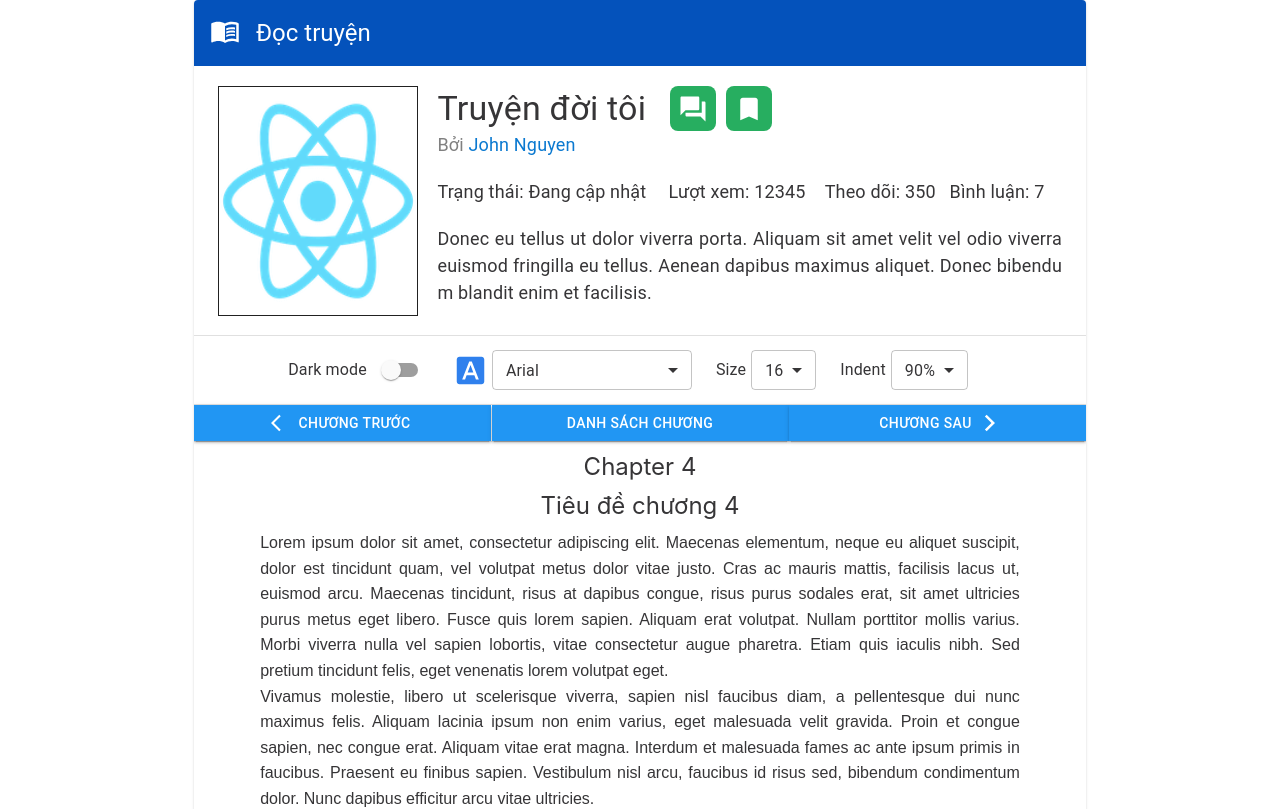
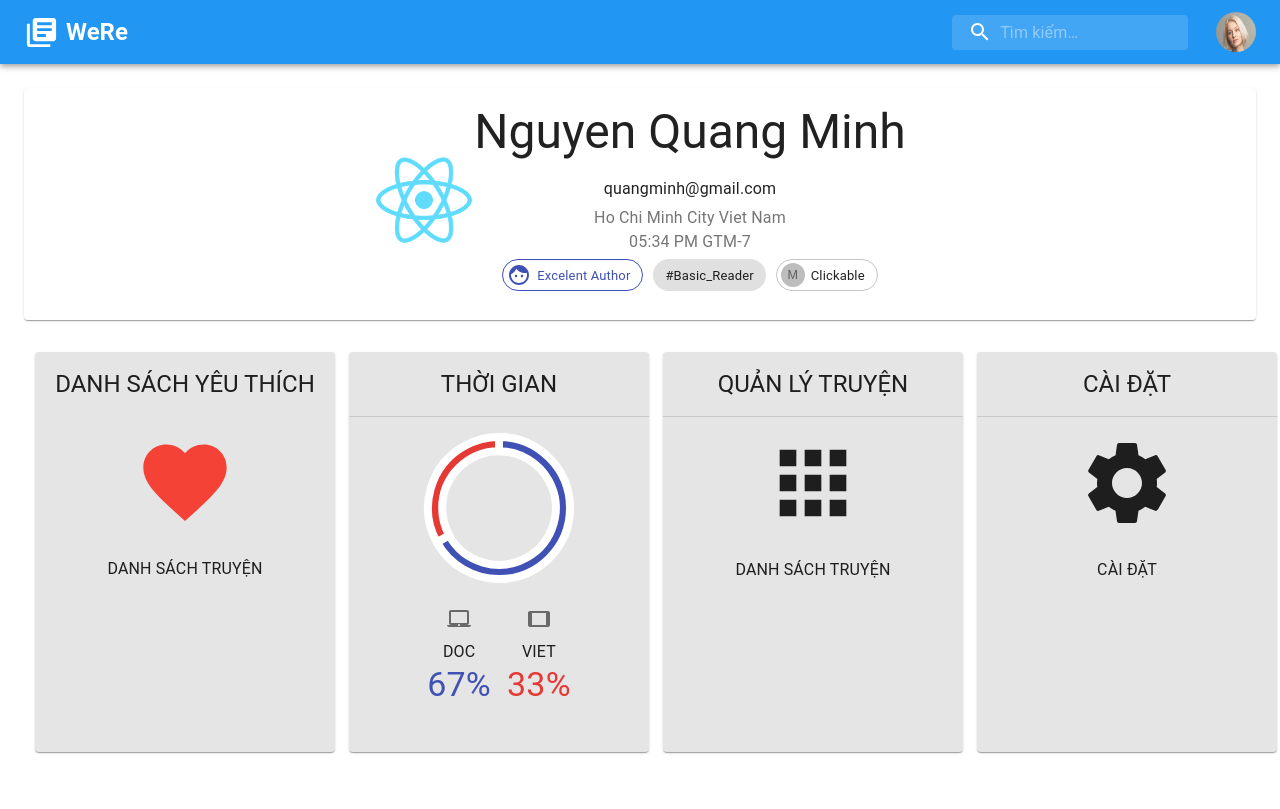
Before and after one commit to hknguyen23/WeReApp, a React (Create React App) app in the folder we-read-app/: page /Profile in a window 1280 px wide. Shown: the top 809 px of the page. Built offline with nearby package versions, Linux system fonts and the light colour scheme.

Commit message:
adđ router
add auto scroll to top when link from another page

```diff
--- a/we-read-app/src/App.js
+++ b/we-read-app/src/App.js
@@ -1,20 +1,73 @@
 import './App.css';
-
+import {
+  BrowserRouter as Router,
+  Switch,
+  Route,
+} from "react-router-dom";
+import NavBar from './components/navBar/navBar';
 import Home from './components/home/home';
 import Uploading from './components/uploading/uploading';
 import Detail from './components/detail/detail';
 import Profile from "./components/profile/profile";
 import Reading from './components/reading/reading';
+import PrivateRoute from './components/PrivateRoute';
+
+const routes = [
+  {
+    path: "/",
+    exact: true,
+    main: () => <Home />
+  },
+  {
+    path: "/Uploading",
+    private: true,
+    main: () => <Uploading />
+  },
+  {
+    path: "/Detail/",
+    private: false,
+    main: () => <Detail />
+  },
+  {
+    path: "/Reading/",
+    main: () => <Reading />
+  },
+  {
+    path: "/Profile",
+    main: () => <Profile />
+  },
+];
 
 function App() {
   return (
-    <div className="App">
-      {/* <Home />
-      <Uploading/>
-      <Detail />
-      <Profile /> */}
-      <Reading/>
-    </div>
+    <Router>
+      <div className="App">
+        <NavBar />
+        <Switch>
+          {routes.map((route, index) => {
+            return (route.private ?
+              <PrivateRoute
+                key={index}
+                path={route.path}
+                exact={route.exact}
+                children={<route.main />}
+              />
+              :
+              <Route
+                key={index}
+                path={route.path}
+                exact={route.exact}
+                children={<route.main />}
+              />
+            )
+          })}
+          <Route path="*">
+            <Home />
+          </Route>
+        </Switch>
+      </div>
+    </Router>
+
   );
 }
 
--- /dev/null
+++ b/we-read-app/src/components/PrivateRoute.js
@@ -0,0 +1,24 @@
+import React from "react";
+import { Route, Redirect } from "react-router-dom";
+
+function PrivateRoute({ children, ...rest }) {
+    return (
+        <Route
+            {...rest}
+            render={({ location }) =>
+                true
+                    ? (children)
+                    : (
+                        <Redirect
+                            to={{
+                                pathname: "/Home",
+                                state: { from: location }
+                            }}
+                        />
+                    )
+            }
+        />
+    );
+}
+
+export default PrivateRoute;
--- a/we-read-app/src/components/detail/detail.js
+++ b/we-read-app/src/components/detail/detail.js
@@ -1,4 +1,4 @@
-import React, { useState } from 'react';
+import React, { useState, useEffect } from 'react';
 import {
   Container,
   makeStyles,
@@ -220,6 +220,10 @@ function Detail() {
   const classes = useStyles();
   const [commentPage, setCommentPage] = useState(1);
 
+  useEffect(() => {
+    window.scrollTo(0, 0);
+  }, [])
+
   const drawStars = (rating) => {
     let stars = [];
     for (let i = 0; i < rating; i++) {
@@ -244,8 +248,10 @@ function Detail() {
     let list = [];
     for (let i = chapters.length - 1; i >= 0; i--) {
       list.push(
-        <Card key={i} style={{ height: '56px', backgroundColor: '#e5e5e5', display: 'flex',
-          alignItems: 'center', marginBottom: '2px'  }}
+        <Card key={i} style={{
+          height: '56px', backgroundColor: '#e5e5e5', display: 'flex',
+          alignItems: 'center', marginBottom: '2px'
+        }}
         >
           <Typography style={{ fontSize: '16px', width: '30%', color: '#0276af', textDecoration: 'underline' }}>
             Chương {chapters[i].ordinal}
@@ -335,8 +341,10 @@ function Detail() {
             <Typography style={{ fontSize: '30px' }}>
               Thể loại:&nbsp;
               {fiction.genres.map(genre =>
-                <Button key={genre.id} className={classes.button} style={{ height: '36px', width: '130px', color: 'white',
-                  backgroundColor: '#2196f3', marginRight: '10px', fontSize: '24px' }}
+              <Button key={genre.id} className={classes.button} style={{
+                height: '36px', width: '150px', color: 'white',
+                backgroundColor: '#2196f3', marginRight: '10px', fontSize: '24px'
+              }}
               >
                 {genre.name}
               </Button>
@@ -346,8 +354,10 @@ function Detail() {
             <Typography style={{ fontSize: '30px' }}>
               Tag(s):&nbsp;
               {fiction.tags.map(tag =>
-                <Button key={tag.id} className={classes.button} style={{ height: '36px', width: '130px', color: 'white',
-                  backgroundColor: '#2196f3', marginRight: '10px', fontSize: '24px' }}
+              <Button key={tag.id} className={classes.button} style={{
+                height: '36px', width: '150px', color: 'white',
+                backgroundColor: '#2196f3', marginRight: '10px', fontSize: '24px'
+              }}
               >
                 {tag.name}
               </Button>
@@ -378,20 +388,26 @@ function Detail() {
             </div>
             <Divider className={classes.divider} style={{ marginBottom: '10px' }}></Divider>
             <div style={{ textAlign: 'center' }}>
-              <Button className={classes.button} style={{ width: '340px', height: '64px',
-                backgroundColor: '#eb5757', fontSize: '30px', fontWeight: 'bold', marginRight: '24px' }}
+              <Button className={classes.button} style={{
+                width: '340px', height: '64px',
+                backgroundColor: '#eb5757', fontSize: '30px', fontWeight: 'bold', marginRight: '24px'
+              }}
               >
                 Đọc ngay
               </Button>
-              <Button className={classes.button} style={{ width: '64px', height: '64px', color: 'white',
-                backgroundColor: '#27ae60', marginRight: '24px' }}
+              <Button className={classes.button} style={{
+                width: '64px', height: '64px', color: 'white',
+                backgroundColor: '#27ae60', marginRight: '24px'
+              }}
               >
-                <QuestionAnswerIcon style={{ width: '48px', height: '48px'}}></QuestionAnswerIcon>
+                <QuestionAnswerIcon style={{ width: '48px', height: '48px' }}></QuestionAnswerIcon>
               </Button>
-              <Button className={classes.button} style={{ width: '64px', height: '64px', color: 'white',
-                backgroundColor: '#27ae60', marginRight: '24px' }}
+              <Button className={classes.button} style={{
+                width: '64px', height: '64px', color: 'white',
+                backgroundColor: '#27ae60', marginRight: '24px'
+              }}
               >
-                <BookmarkIcon style={{ width: '48px', height: '48px'}}></BookmarkIcon>
+                <BookmarkIcon style={{ width: '48px', height: '48px' }}></BookmarkIcon>
               </Button>
             </div>
           </div>
@@ -419,7 +435,7 @@ function Detail() {
           <Divider className={classes.divider} style={{ marginTop: '-3px', marginBottom: '5px' }}></Divider>
           <TextField placeholder="Nhập bình luận..." fullWidth multiline rows={5} rowsMax={5}
             style={{ backgroundColor: '#bbbbbb', marginBottom: '20px' }}
-            inputProps={{ style: { fontSize: '16px' }}} // font size of input text
+            inputProps={{ style: { fontSize: '16px' } }} // font size of input text
           />
           <div>
             {createCommentsList(fiction.comments)}
--- a/we-read-app/src/components/home/home.js
+++ b/we-read-app/src/components/home/home.js
@@ -1,7 +1,6 @@
 import React from 'react';
 import { Link } from 'react-router-dom';
 import { withStyles } from '@material-ui/core/styles';
-import NavBar from '../navBar/navBar';
 import { makeStyles } from '@material-ui/core/styles';
 import DoubleArrowIcon from '@material-ui/icons/DoubleArrow';
 import Grid from '@material-ui/core/Grid';
@@ -429,7 +428,6 @@ export default function Home() {
   // main unit
   return (
     <>
-      <NavBar />
       <Container className={classes.cardGrid} maxWidth="xl">
         <Grid container spacing={3}>
           <Grid item xs={12} sm={2} md={2}>
--- a/we-read-app/src/components/profile/Infor.js
+++ b/we-read-app/src/components/profile/Infor.js
@@ -29,10 +29,16 @@ const user = {
 };
 
 const useStyles = makeStyles(() => ({
-  root: {},
+  root: {
+    marginTop: '24px',
+    marginBottom: '24px'
+  },
   avatar: {
     height: 100,
     width: 100
+  },
+  chip: {
+    margin: '5px',
   }
 }));
 
@@ -90,10 +96,10 @@ const Profile = ({ className, ...rest }) => {
             >
               {`${moment().format('hh:mm A')} ${user.timezone}`}
             </Typography>
-            <Typography>
-              <Chip icon={<FaceIcon/>} label={"Excelent Author"} color="primary" variant="outlined"/>
-              <Chip label="#Basic_Reader"/>
-              <Chip avatar={<Avatar>M</Avatar>} label="Clickable" onClick={handleClick} variant="outlined"/>
+            <Typography >
+              <Chip className={classes.chip} icon={<FaceIcon/>} label={"Excelent Author"} color="primary" variant="outlined"/>
+              <Chip className={classes.chip} label="#Basic_Reader"/>
+              <Chip className={classes.chip} avatar={<Avatar>M</Avatar>} label="Clickable" onClick={handleClick} variant="outlined"/>
             </Typography>
           </div>
         </Box>
--- a/we-read-app/src/components/profile/profile.js
+++ b/we-read-app/src/components/profile/profile.js
@@ -1,4 +1,4 @@
-import React, { useState } from 'react';
+import React, { useState, useEffect } from 'react';
 import {
     Container,
     Grid,
@@ -11,6 +11,10 @@ import ManagementCard from "./ManagementCard";
 import SettingCard from "./SettingCard";
 import Infor from "./Infor";
 function Profile() {
+    useEffect(() => {
+        window.scrollTo(0, 0);
+    }, [])
+
     return (
         <Container maxWidth={false}>
             <Grid>
--- a/we-read-app/src/components/reading/ControlPanel.js
+++ b/we-read-app/src/components/reading/ControlPanel.js
@@ -4,6 +4,7 @@ import {
     Button,
     makeStyles
 } from '@material-ui/core';
+import { useHistory } from 'react-router-dom'
 
 import ArrowBackIosIcon from '@material-ui/icons/ArrowBackIos';
 import ArrowForwardIosIcon from '@material-ui/icons/ArrowForwardIos';
@@ -18,16 +19,21 @@ const useStyles = makeStyles((theme) => ({
         backgroundColor: theme.body
     }),
     button: (theme) => ({
-        width: '297px',
+        width: '33,3%',
         height: '36px',
         borderRadius: '0px',
         backgroundColor: theme.button,
     }),
+    middleButton: (theme) => ({
+        borderLeft: theme.fieldBorder === "0px" ? "1px solid #FFFFFF" : theme.fieldBorder,
+        borderRight: theme.fieldBorder === "0px" ? "1px solid #FFFFFF" : theme.fieldBorder,
+    })
 }));
 
 const ControlPanel = ({ theme }) => {
     const classes = useStyles(theme);
-    console.log(theme)
+    const histoty = useHistory();
+
     const handleChange = () => {
 
     }
@@ -37,14 +43,19 @@ const ControlPanel = ({ theme }) => {
             <Container className={classes.root} maxWidth="lg">
                 <Button fullWidth variant="contained" color="primary"
                     className={classes.button} startIcon={<ArrowBackIosIcon />}
+                    onClick={() => { histoty.push("/Reading"); }}
                 >
                     Chương trước
                 </Button>
-                <Button fullWidth variant="contained" color="primary" className={classes.button}>
+                <Button fullWidth variant="contained" color="primary" className={`${classes.button} ${classes.middleButton}`}
+                    onClick={() => { histoty.push("/Detail"); }}
+
+                >
                     Danh sách chương
                 </Button>
                 <Button fullWidth variant="contained" color="primary"
                     className={classes.button} endIcon={<ArrowForwardIosIcon />}
+                    onClick={() => { histoty.push("/Reading"); }}
                 >
                     Chương sau
             </Button>
--- a/we-read-app/src/components/reading/InfoPanel.js
+++ b/we-read-app/src/components/reading/InfoPanel.js
@@ -1,4 +1,6 @@
 import React from 'react';
+import { useHistory } from 'react-router-dom'
+
 import {
   Container,
   makeStyles,
@@ -88,6 +90,7 @@ const textSize = '18px';
 
 const InfoPanel = ({ theme }) => {
   const classes = useStyles(theme);
+  const histoty = useHistory();
 
   return (
     <React.Fragment>
@@ -101,17 +104,17 @@ const InfoPanel = ({ theme }) => {
         <div className={classes.rightContainer}>
           <div style={{ display: 'flex', alignItems: 'center' }}>
             <Typography variant="h4" className={classes.title}>{fiction.title}</Typography>
-            <Button className={classes.button}>
+            <Button className={classes.button} onClick={() => {histoty.push("/Detail");}}>
               <QuestionAnswerIcon style={{ width: '30px', height: '30px' }}></QuestionAnswerIcon>
             </Button>
-            <Button className={classes.button}>
+          <Button className={classes.button} onClick={() => {histoty.push("/Detail");}}>
             <BookmarkIcon style={{ width: '30px', height: '30px' }}></BookmarkIcon>
           </Button>
         </div>
         <Typography style={{ fontSize: textSize, display: 'flex', color: 'gray' }}>
           Bởi&nbsp;
               {fiction.authors.map(author =>
-            <Link href="" component={'span'} key={author.id} className={classes.author}>
+          <Link key={author.id} className={classes.author} onClick={() => {histoty.push("/Profile");}}>
             {author.name}&nbsp;
               </Link>
         )}
@@ -138,7 +141,7 @@ const InfoPanel = ({ theme }) => {
         </Typography>
         </div>
       </Container>
-    </React.Fragment>
+    </React.Fragment >
   );
 }
 
--- a/we-read-app/src/components/reading/ReadingPanel.js
+++ b/we-read-app/src/components/reading/ReadingPanel.js
@@ -10,7 +10,9 @@ const useStyles = makeStyles((theme) => ({
     flexDirection: 'column',
     alignItems: 'center',
     minHeight: '100px',
-    backgroundColor: theme.body
+    backgroundColor: theme.body,
+    paddingTop: '30px',
+    paddingBottom: '40px'
   }),
   title: (theme) => ({
     fontSize: '24px',
--- a/we-read-app/src/components/reading/reading.js
+++ b/we-read-app/src/components/reading/reading.js
@@ -22,9 +22,11 @@ import ControlPanel from './ControlPanel';
 
 const useStyles = makeStyles((theme) => ({
   root: (theme) => ({
-    width: '940px',
+    width: '90%',
     minHeight: '100%',
     borderRadius: '4px',
+    paddingBottom: '24px',
+    paddingTop: '24px',
   }),
   card: (theme) => ({
     backgroundColor: theme.body,
@@ -89,6 +91,11 @@ const Reading = () => {
 
   const classes = useStyles(isDarkMode ? darkTheme : lightTheme);
 
+  useEffect(() => {
+    window.scrollTo(0, 0);
+  }, [])
+
+
   const selected = chapterList.filter((chapter) => chapter.selected === true);
   return (
     <React.Fragment>
@@ -104,7 +111,7 @@ const Reading = () => {
             title="Đọc truyện" />
           <CardContent className={classes.cardContent}>
             <InfoPanel theme={isDarkMode ? darkTheme : lightTheme} />
-            <Divider className={classes.divider}/>
+            <Divider className={classes.divider} />
             <Toolbar
               font={font} setFont={(i) => setFont(i)}
               fontSize={fontSize} setFontSize={(i) => setFontSize(i)}
@@ -113,9 +120,9 @@ const Reading = () => {
               isDarkMode={isDarkMode}
               setIsDarkMode={setIsDarkMode}
             />
-            <Divider className={classes.divider}/>
+            <Divider className={classes.divider} />
             <ControlPanel theme={isDarkMode ? darkTheme : lightTheme} />
-            <Divider />
+            <Divider className={classes.divider} />
             <ReadingPanel
               selected={selected[0]}
               font={font}
@@ -123,9 +130,9 @@ const Reading = () => {
               indent={indent}
               theme={isDarkMode ? darkTheme : lightTheme}
             />
-            <Divider className={classes.divider}/>
+            <Divider className={classes.divider} />
             <ControlPanel theme={isDarkMode ? darkTheme : lightTheme} />
-            <Divider className={classes.divider}/>
+            <Divider className={classes.divider} />
           </CardContent>
         </Card>
       </Container>
--- a/we-read-app/src/components/uploading/uploading.js
+++ b/we-read-app/src/components/uploading/uploading.js
@@ -15,6 +15,7 @@ import {
   Checkbox,
   makeStyles
 } from '@material-ui/core';
+import { useHistory } from 'react-router-dom'
 import MenuBookIcon from '@material-ui/icons/MenuBook';
 import { Editor } from 'react-draft-wysiwyg';
 import 'react-draft-wysiwyg/dist/react-draft-wysiwyg.css';
@@ -24,9 +25,9 @@ import GroupHeader from './groupHeader'
 const useStyles = makeStyles((theme) => ({
   root: {
     backgroundColor: theme.palette.background.dark,
-    maxWidth: '940px',
+    width: '90%',
     minHeight: '100%',
-    borderRadius: '4',
+    borderRadius: '4px',
     paddingBottom: theme.spacing(3),
     paddingTop: theme.spacing(3)
   },
@@ -183,6 +184,8 @@ const tags = [
 ];
 
 function Uploading() {
+  const histoty = useHistory();
+
   const classes = useStyles();
   const [values, setValues] = useState({
     title: '',
@@ -210,6 +213,7 @@ function Uploading() {
 
   // intial data
   useEffect(() => {
+    window.scrollTo(0, 0);
     var temp = {};
     for (var i = 0; i < genre.length; i++) {
       temp[genre[i].value] = false;
@@ -359,6 +363,7 @@ function Uploading() {
       console.log(tempErrors)
     }
     else {
+      histoty.push("/Detail");
       console.log(values)
 
     }
```
Also changed, not shown: 1 other file (tests, documents, lock files or other folders). Lines whose indentation alone changed are shown as unchanged.
